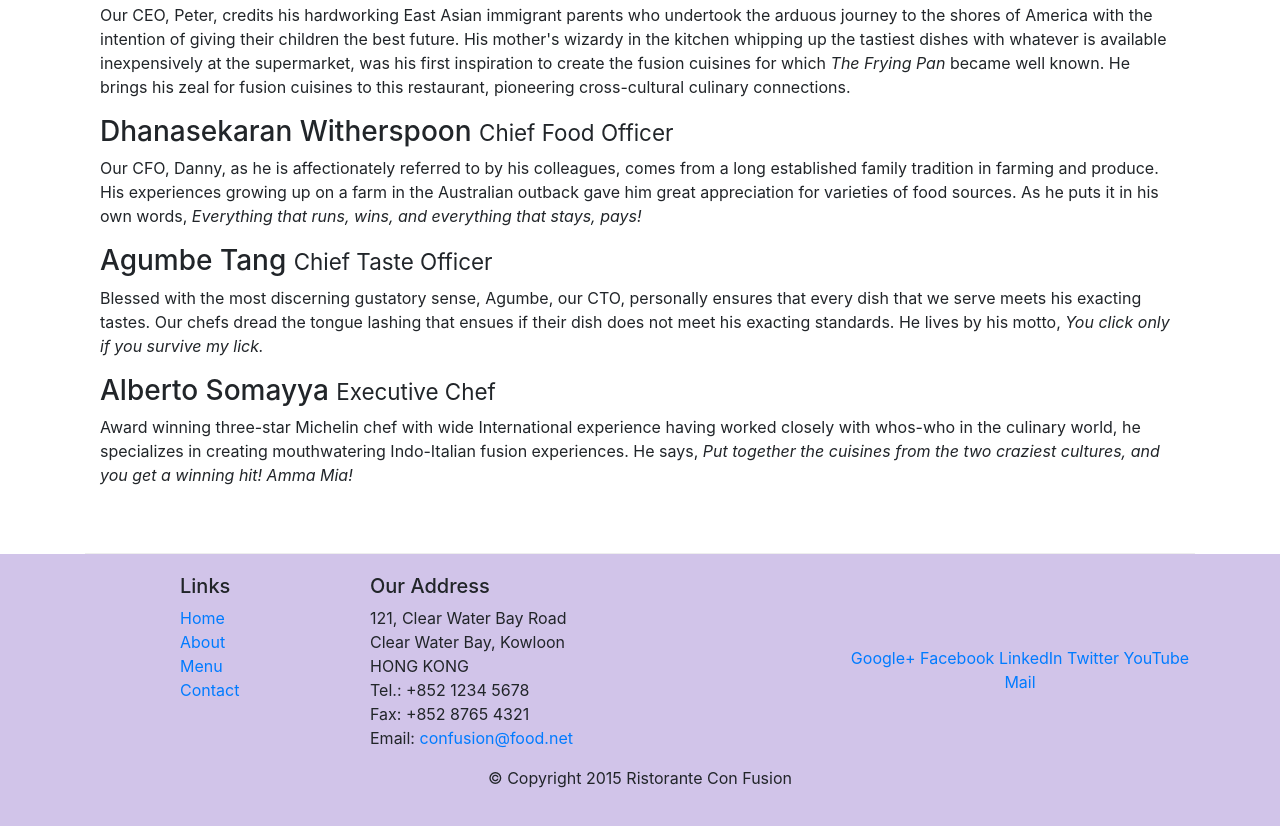
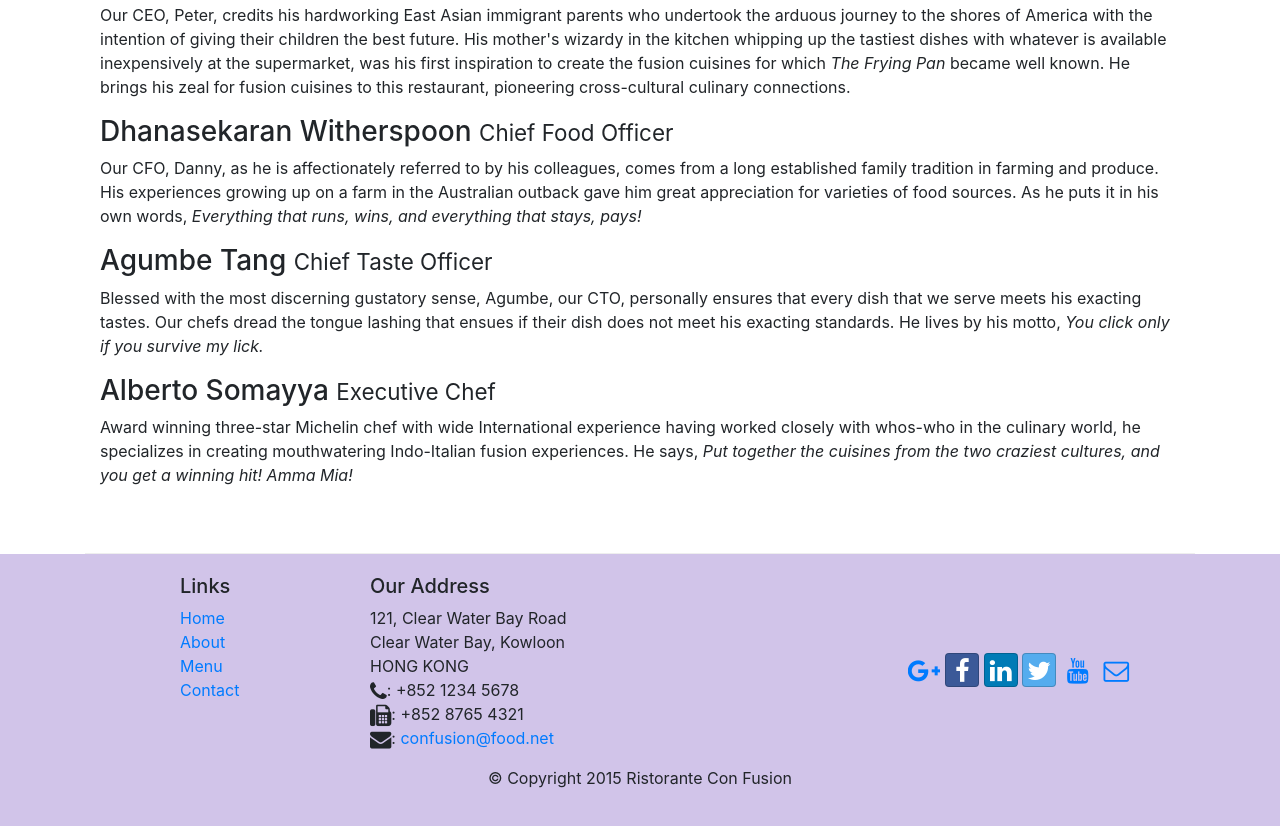
Before and after one commit to munis36/fullstack, a website: page aboutus.html in a window 1280 px wide. Shown: the part 976-1802 px from the top of the page. Drawn offline with nearby package versions, Linux system fonts and the light colour scheme.

Commit message:
buttons and button groups

```diff
--- a/aboutus.html
+++ b/aboutus.html
@@ -9,6 +9,8 @@
 
 
     <link rel="stylesheet" href="node_modules/bootstrap/dist/css/bootstrap.min.css">
+    <link rel="stylesheet" href="node_modules/font-awesome/css/font-awesome.min.css">
+    <link rel="stylesheet" href="css/bootstrap-social.css">
     <link rel="stylesheet" href="css/styles.css">
 
     <title>Ristorante Con Fusion: About Us</title>
@@ -27,10 +29,12 @@
 
         <div class="collapse navbar-collapse" id="#Navbar">
             <ul class="navbar-nav">
-                <li class="nav-item"><a class="nav-link" href="./index.html">Home</a></li>
-                <li class="nav-item"><a class="nav-link active" href="#">About</a></li>
-                <li class="nav-item"><a class="nav-link" href="#">Menu</a></li>
-                <li class="nav-item"><a class="nav-link" href="#">Contact</a></li>
+
+                <li class="nav-item"><a class="nav-link" href="./index.html"><span class="fa fa-home fa-lg"></span>Home</a></li>
+                <li class="nav-item"><a class="nav-link active" href="#"><span class="fa fa-info fa-lg"></span>About</a></li>
+                <li class="nav-item"><a class="nav-link" href="#"><span class="fa fa-list fa-lg"></span>Menu</a></li>
+                <li class="nav-item"><a class="nav-link" href="./contactus.html"><span class="fa fa-address-card fa-lg"></span>Contact</a></li>
+
             </ul>
         </div>
     </div>
@@ -111,19 +115,19 @@
                     121, Clear Water Bay Road<br>
                     Clear Water Bay, Kowloon<br>
                     HONG KONG<br>
-                    Tel.: +852 1234 5678<br>
-                    Fax: +852 8765 4321<br>
-                    Email: <a href="mailto:confusion@food.net">confusion@food.net</a>
+                    <i class="fa fa-phone fa-lg"></i>: +852 1234 5678<br>
+                    <i class="fa fa-fax fa-lg"></i>: +852 8765 4321<br>
+                    <i class="fa fa-envelope fa-lg"></i>: <a href="mailto:confusion@food.net">confusion@food.net</a>
                 </address>
             </div>
             <div class="col-sm align-self-center">
                 <div style="text-align:center">
-                    <a href="http://google.com/+">Google+</a>
-                    <a href="http://www.facebook.com/profile.php?id=">Facebook</a>
-                    <a href="http://www.linkedin.com/in/">LinkedIn</a>
-                    <a href="http://twitter.com/">Twitter</a>
-                    <a href="http://youtube.com/">YouTube</a>
-                    <a href="mailto:">Mail</a>
+                    <a class="btn btn-social-icon btn-google-plus" href="http://google.com/+"><i class="fa fa-google-plus"></i></a>
+                    <a class="btn btn-social-icon btn-facebook" href="http://www.facebook.com/profile.php?id="><i class="fa fa-facebook"></i></a>
+                    <a class="btn btn-social-icon btn-linkedin" href="http://www.linkedin.com/in/"><i class="fa fa-linkedin"></i></a>
+                    <a class="btn btn-social-icon btn-twitter" href="http://twitter.com/"><i class="fa fa-twitter"></i></a>
+                    <a class="btn btn-social-icon btn-youtube" href="http://youtube.com/"><i class="fa fa-youtube"></i></a>
+                    <a class="btn btn-social-icon" href="mailto:"><i class="fa fa-envelope-o"></i></a>
                 </div>
             </div>
         </div>
--- a/package.json
+++ b/package.json
@@ -14,6 +14,7 @@
     "lite-server": "^2.2.2"
   },
   "dependencies": {
-    "bootstrap": "4.0.0-alpha.6"
+    "bootstrap": "4.0.0-alpha.6",
+    "font-awesome": "^4.7.0"
   }
 }
```
Also changed, not shown: index.html (+17 -13 lines).
